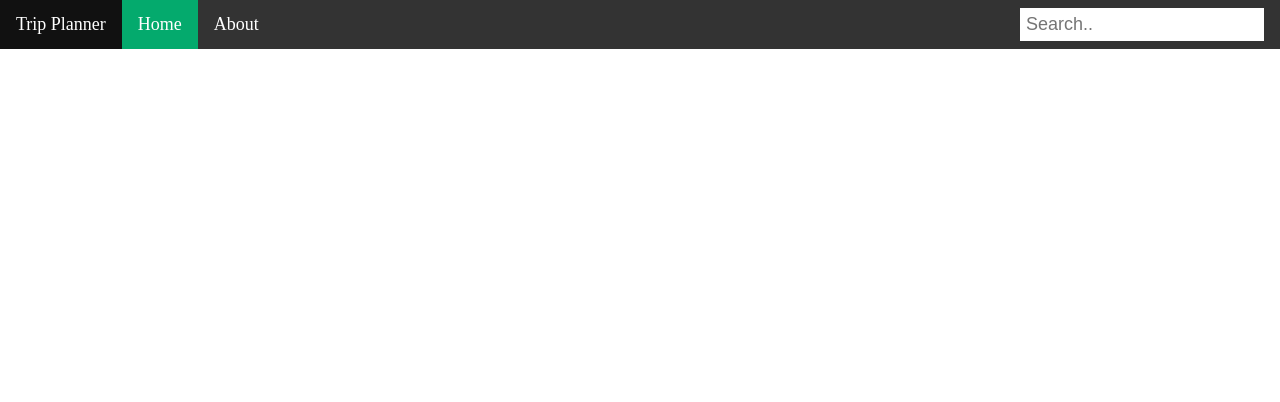
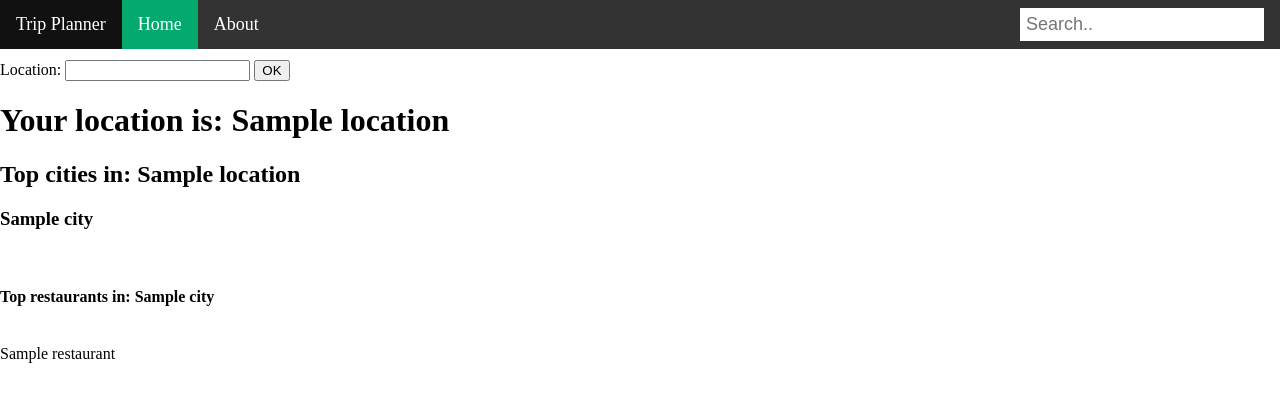
Before and after one commit to cdmillin/capstoneproject, a Django app: template templates/home.html in a window 1280 px wide. Shown: the top 402 px of the page. Run offline with Django 3.2, Linux system fonts and the light colour scheme; the template is opened without the code that fills it: most values are stand-ins (such as "Sample title", 1, 10 or a date in 2020).

Commit message:
Worked on home page post method to tie template to API

```diff
--- a/templates/home.html
+++ b/templates/home.html
@@ -9,4 +9,31 @@
     <li><input type="text" placeholder="Search.." ></li>
 </ul>
 
+<form action = "" method = "POST">
+    {% csrf_token %}
+    <label for="location">Location: </label>
+    <input id="location" type="text" name="location">
+    <input type="submit" value="OK">
+    <h1>Your location is: {{ location }}</h1>
+    <h2>Top cities in: {{ location }}</h2>
+    {% for city in cities %}
+        <h3>{{ city }}</h3>
+        </br>
+        <h4>Top restaurants in: {{ city }}</h4>
+        </br>
+        {% for restaurant in restaurants %}
+            {{ restaurant }}
+{#            <p id="container"></p>#}
+{#            <script type="text/javascript">#}
+{#                const restaurant = String("{{ restaurant }}")#}
+{#                const city = String("{{ city }}")#}
+{#                if(restaurant.includes(city)){#}
+{#                    document.getElementById("container").innerHTML = document.getElementById("container").innerHTML + restaurant;#}
+{#                }#}
+{#            </script>#}
+        {% endfor %}
+        </br>
+    {% endfor %}
+</form>
+
 {% endblock %}
```
Also changed, not shown: capstone/api_translation.py (+13 -7 lines), capstone/views.py (+25 -1 lines).
